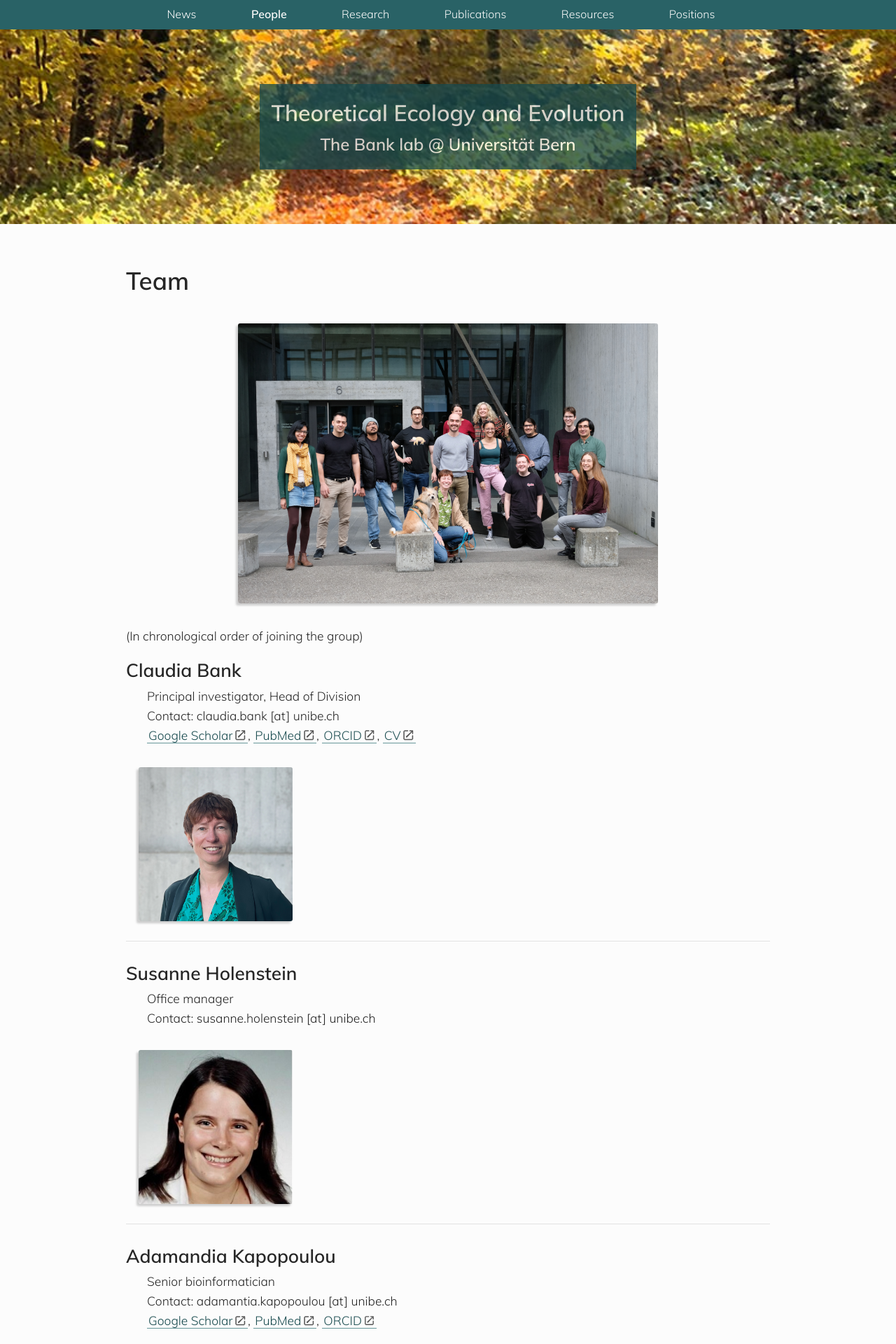
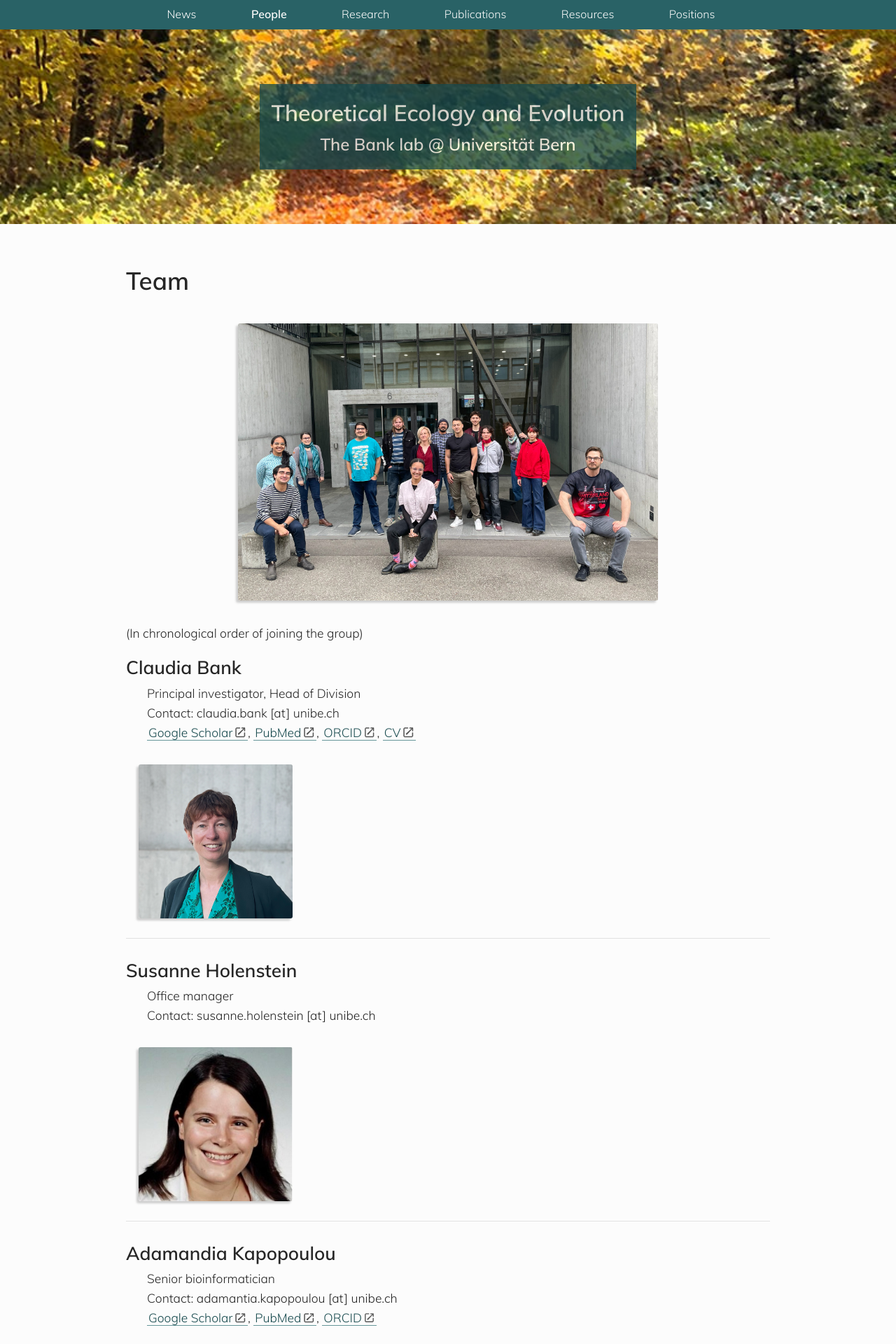
Before and after one commit to banklab/banklab.github.io, a Jekyll site: the page built from people.md, in a window 1280 px wide. Shown: the top 1920 px of the page at 70% size. Built offline with Jekyll 4.4.1, drawn with Linux system fonts in a browser that asks for light colours; some web fonts are replaced.

Commit message:
Update people

```diff
--- a/people.md
+++ b/people.md
@@ -8,7 +8,7 @@ permalink: /people/
 
 # Team
 
-![Photo of Bank Lab team](/assets/img/team/team_24.jpg){:class="img-team"}
+![Photo of Bank Lab team](/assets/img/team/team_25.jpg){:class="img-team"}
 
 (In chronological order of joining the group)
 
```
Also changed, not shown: assets/img/team/team_25.jpg (added).
